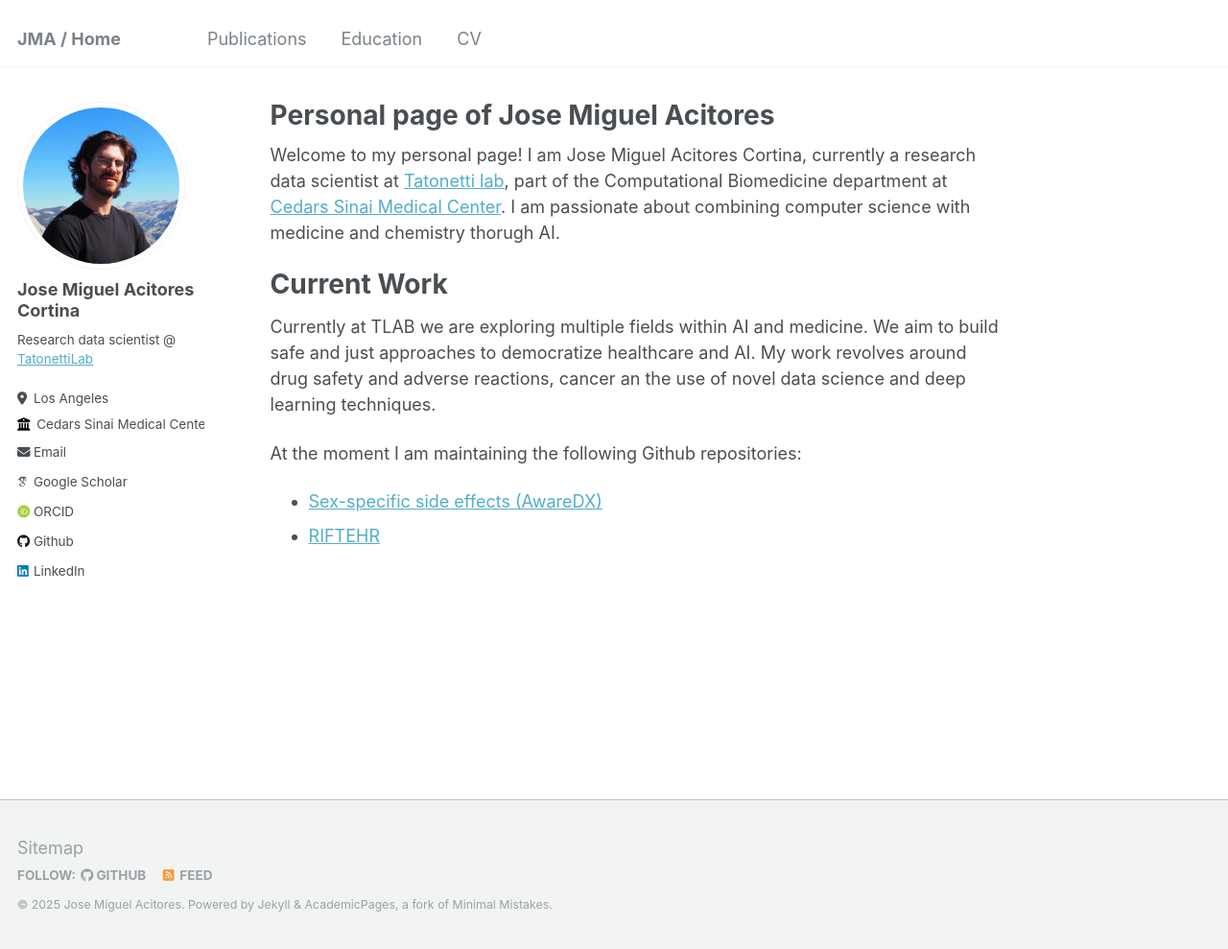
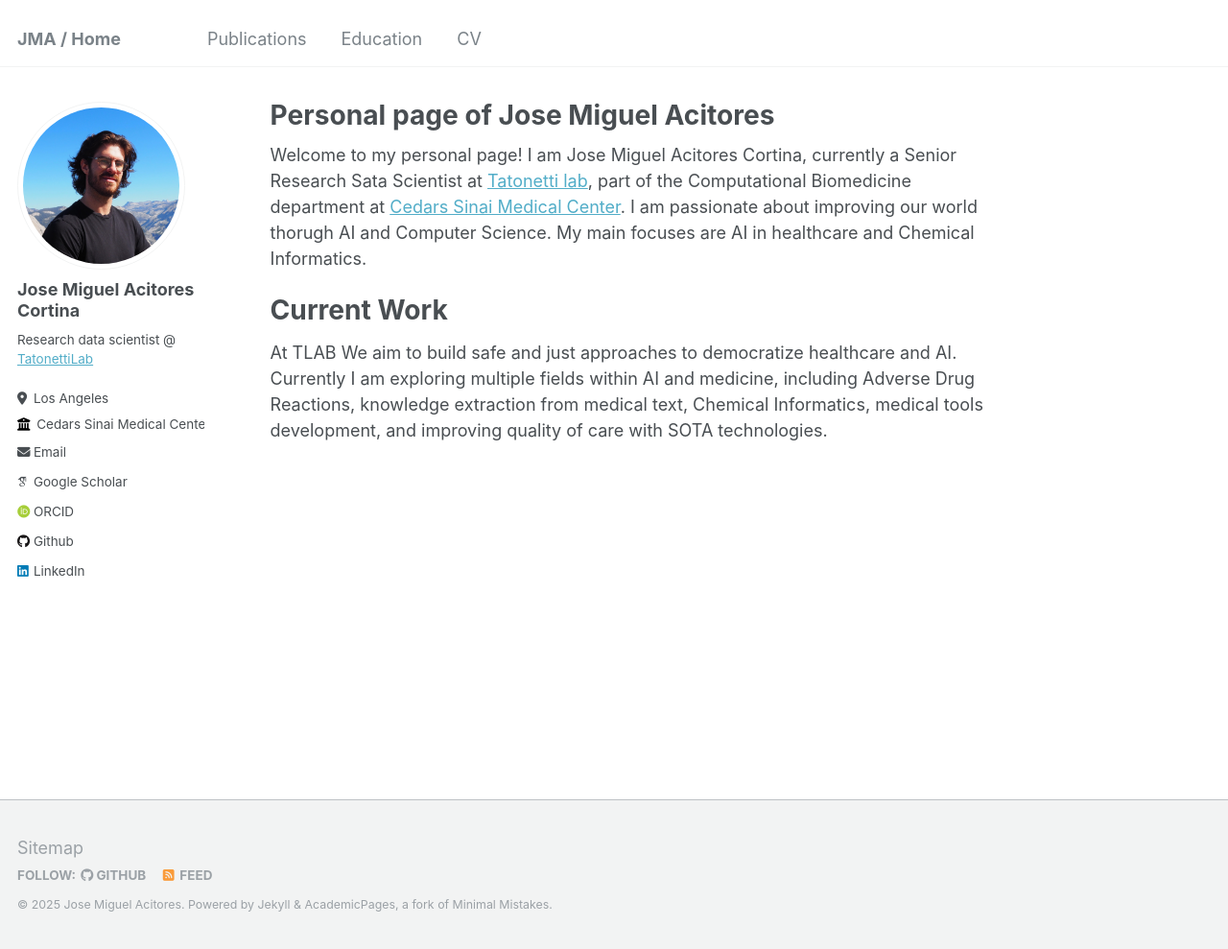
Before and after one commit to joseacitores/joseacitores.github.io, a Jekyll site: the page built from _pages/about.md, in a window 1280 px wide and 989 px high. Shown: the whole window at 96% size. Built offline with Jekyll 4.4.1, drawn with Linux system fonts in a browser that asks for light colours; some web fonts are replaced.

Commit message:
changed about

```diff
--- a/_pages/about.md
+++ b/_pages/about.md
@@ -8,13 +8,9 @@ redirect_from:
 ---
 {% include base_path %}
 
-Welcome to my personal page! I am Jose Miguel Acitores Cortina, currently a research data scientist at [Tatonetti lab](http://tatonettilab.org), part of the Computational Biomedicine department at [Cedars Sinai Medical Center](https://www.cedars-sinai.edu/research-education/research/departments-institutes/computational-biomedicine.html). I am passionate about combining computer science with medicine and chemistry thorugh AI.
+Welcome to my personal page! I am Jose Miguel Acitores Cortina, currently a Senior Research Sata Scientist at [Tatonetti lab](http://tatonettilab.org), part of the Computational Biomedicine department at [Cedars Sinai Medical Center](https://www.cedars-sinai.edu/research-education/research/departments-institutes/computational-biomedicine.html). I am passionate about improving our world thorugh AI and Computer Science. My main focuses are AI in healthcare and Chemical Informatics.
+
 
 Current Work
 ======
-Currently at TLAB we are exploring multiple fields within AI and medicine. We aim to build safe and just approaches to democratize healthcare and AI. My work revolves around drug safety and adverse reactions, cancer an the use of novel data science and deep learning techniques.
-
-At the moment I am maintaining the following Github repositories:
-
-* [Sex-specific side effects (AwareDX)](https://github.com/tatonetti-lab/sex_risks)
-* [RIFTEHR](https://github.com/tatonetti-lab/riftehr)
+At TLAB We aim to build safe and just approaches to democratize healthcare and AI. Currently I am exploring multiple fields within AI and medicine, including Adverse Drug Reactions, knowledge extraction from medical text, Chemical Informatics, medical tools development, and improving quality of care with SOTA technologies.
```
Also changed, not shown: _publications/2025-06-23-prob-ade.md (+0 -1 lines).
